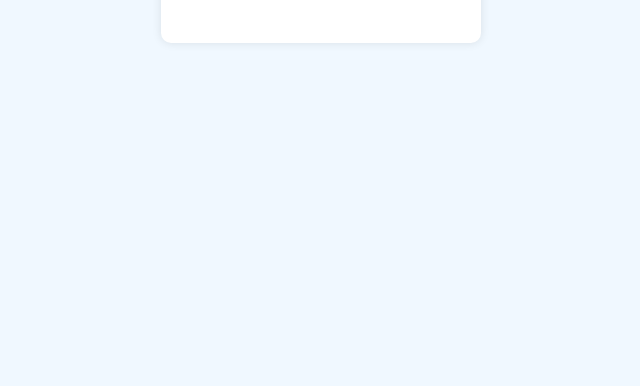
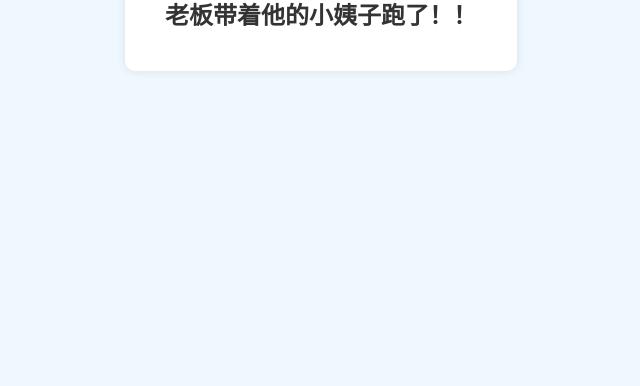
Before and after one commit to 2ndMessiah/vclRProxy, a plain HTML site: page index.html in a window 1280 px wide. Shown: the part 414-800 px from the top of the page, without its empty margins (319-959 px from the left). Drawn offline with Linux system fonts and the light colour scheme.

Commit message:
Update index.html

```diff
--- a/index.html
+++ b/index.html
@@ -3,7 +3,7 @@
 <head>
     <meta charset="UTF-8">
     <meta name="viewport" content="width=device-width, initial-scale=1.0">
-    <title>网址处理</title>
+    <title>江南皮革厂倒闭了！！</title>
     <style>
         body {
             font-family: Arial, sans-serif;
@@ -67,6 +67,7 @@
 <body>
     <div class="container">
         <h2>江南皮革厂倒闭了！！</h2>
+        <h2>老板带着他的小姨子跑了！！</h2>
 <!--         <input type="text" id="urlInput" placeholder="请输入网址">
         <button onclick="processURL()">确定</button> -->
     </div>
```
